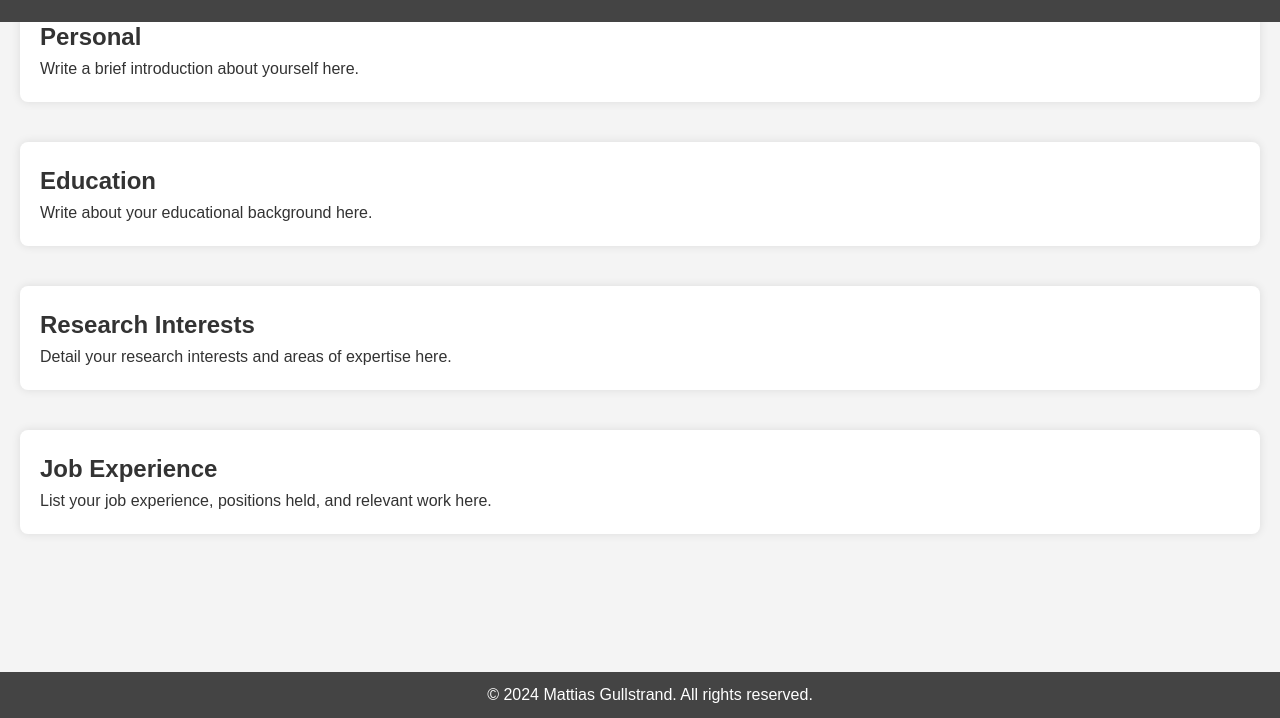
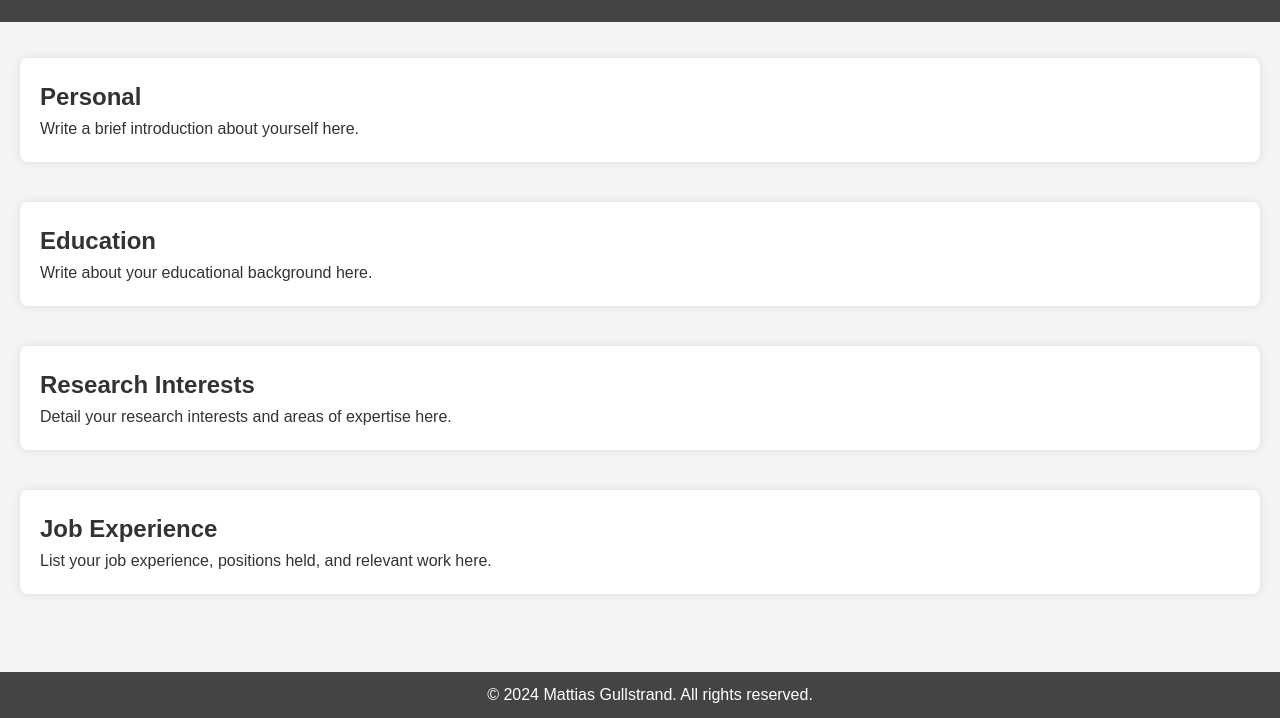
Before and after one commit to mattiasgullstrand/mattiasgullstrand.github.io, a plain HTML site: page index.html in a window 1280 px wide. Shown: the part 82-800 px from the top of the page. Drawn offline with Linux system fonts and the light colour scheme.

Commit message:
Padding issue

```diff
--- a/styles.css
+++ b/styles.css
@@ -48,11 +48,11 @@ nav ul li a:hover {
 }
 
 main {
-    padding: 80px 20px 20px 20px; /* Adjust padding to account for fixed header */
+    padding: 100px 20px 20px 20px; /* Increase top padding to account for fixed header */
 }
 
 section {
-    margin-bottom: 40px;
+    margin-top: 40px;
     background: #fff;
     padding: 20px;
     border-radius: 8px;
```
